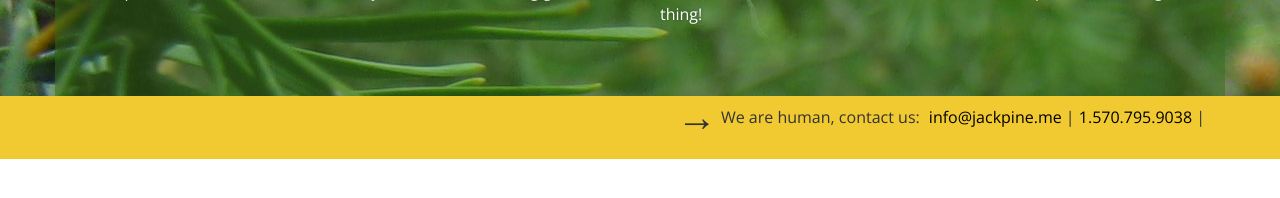
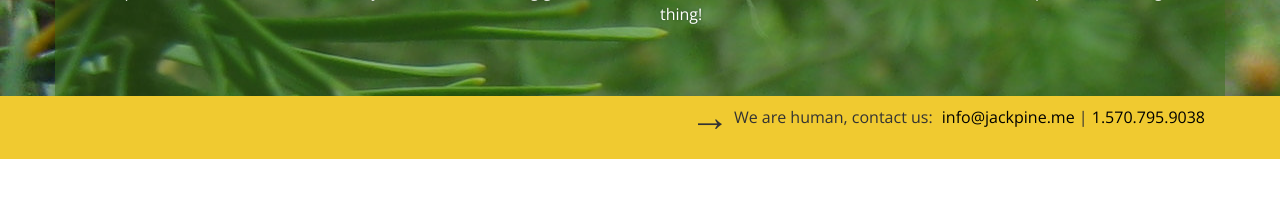
Before and after one commit to jackpine/jackpine.github.com, a Jekyll site: the page built from index.html, in a window 1280 px wide. Shown: the part 411-609 px from the top of the page. Built offline with Jekyll 4.4.1, drawn with Linux system fonts in a browser that asks for light colours; Markdown is read by kramdown in place of the engine named in the settings.

Commit message:
remove floating separator

```diff
--- a/_layouts/default.html
+++ b/_layouts/default.html
@@ -30,7 +30,7 @@
       We are human, contact us:
       <span class="contact">
         <a href="mailto:info@jackpine.me?subject=jackpine%20info">info@jackpine.me</a> |
-        <a href="tel:+15707959038">1.570.795.9038</a> |
+        <a href="tel:+15707959038">1.570.795.9038</a>
       </span>
     </footer>
   </div>
```
